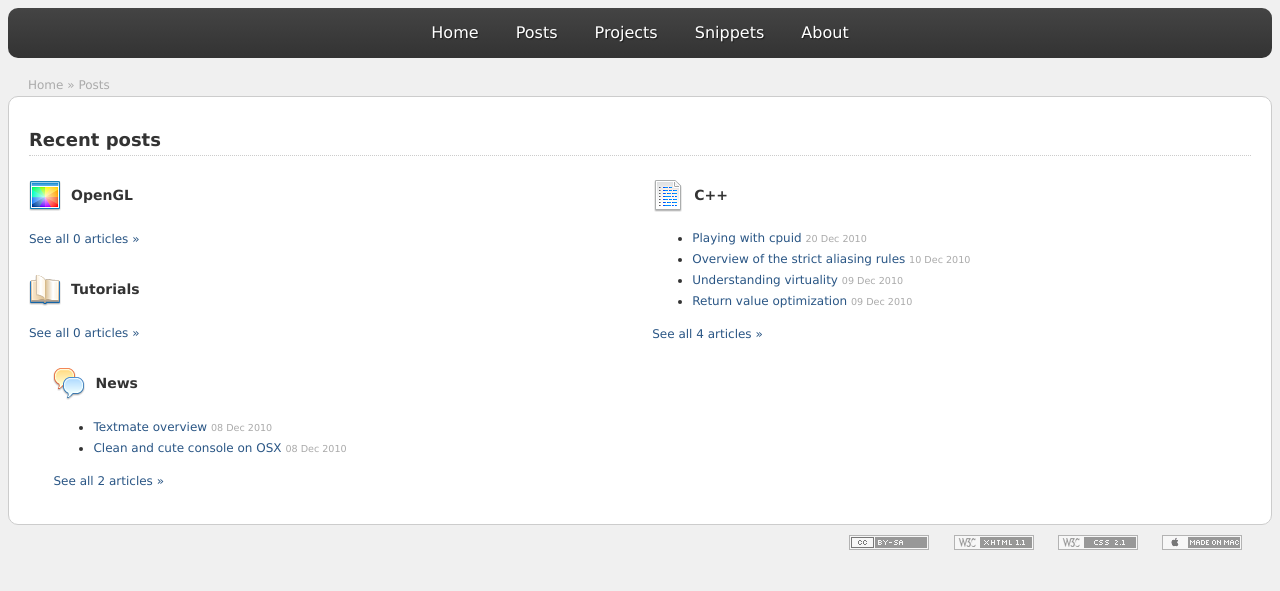
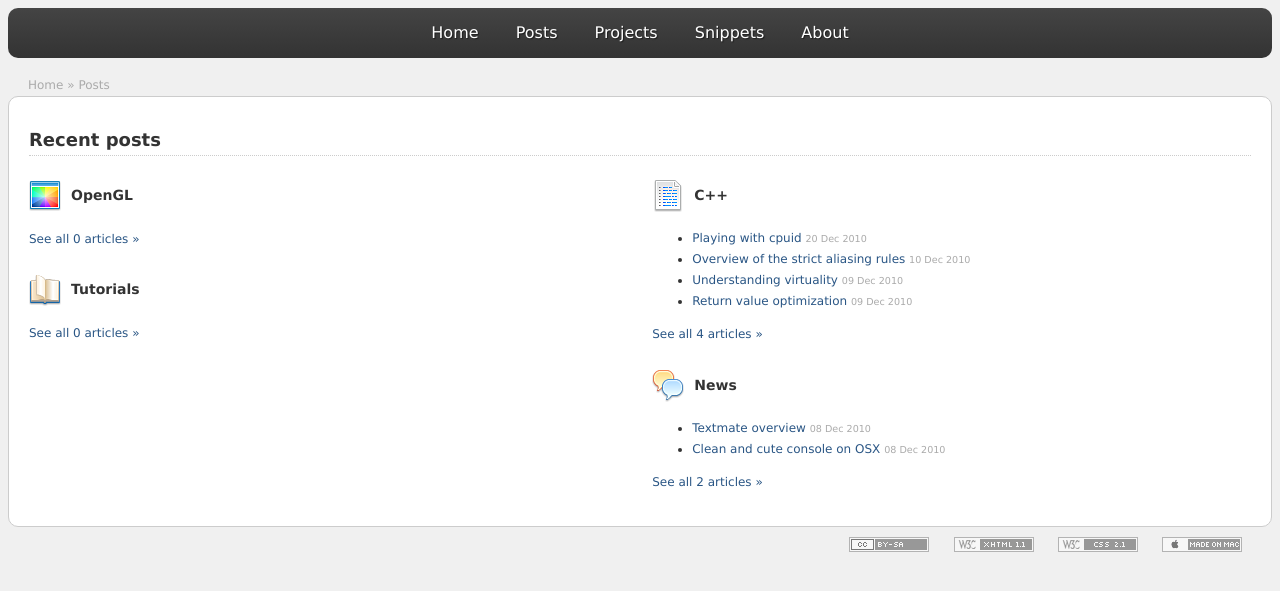
Before and after one commit to NewbiZ/newbiz.github.com, a Jekyll site: the page built from posts.html, in a window 1280 px wide. Shown: the top 591 px of the page. Built offline with Jekyll 4.4.1, drawn with Linux system fonts in a browser that asks for light colours; Markdown is read by kramdown in place of the engine named in the settings.

Commit message:
Fix post blocks positions

```diff
--- a/css/classic.css
+++ b/css/classic.css
@@ -249,6 +249,7 @@ a:hover
   display: block;
   width:   49%;
   float:   left;
+  clear:   left;
 }
 
 #content #smallpost_cpp
@@ -256,6 +257,7 @@ a:hover
   display: block;
   width:   49%;
   float:   right;
+  clear:   right;
 }
 
 #content #smallpost_tutorials
@@ -263,6 +265,7 @@ a:hover
   display: block;
   width:   49%;
   float:   left;
+  clear:   left;
 }
 
 #content #smallpost_news
@@ -270,6 +273,7 @@ a:hover
   display: block;
   width:   49%;
   float:   right;
+  clear:   right;
 }
 
 /********************************************************************************
```
